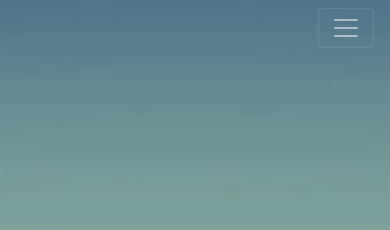
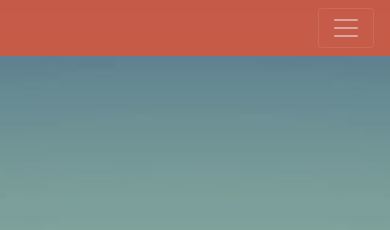
Before and after one commit to TylerKienVu/inf134, a plain HTML site: page index.html in a window 390 px wide. Shown: the top 230 px of the page. Drawn offline with nearby package versions, Linux system fonts and the light colour scheme.

Commit message:
Minor styling changes to navbar for mobile
Made navbar have background at all times for mobile so that it is easier
to see the nav links

```diff
--- a/css/styles.css
+++ b/css/styles.css
@@ -33,6 +33,7 @@ nav {
 	border-color:transparent;
 	background-image:none;
 	box-shadow:none;
+	opacity: 0.9;
 }
 
 .nav-item {
@@ -336,6 +337,8 @@ nav {
 	padding-bottom: 10vh;
 }
 
-@media screen and (min-width: 576px) {
-
+@media screen and (max-width: 576px) {
+	.navbar {
+		background-color:#D25841 !important;
+	}
 }
```
